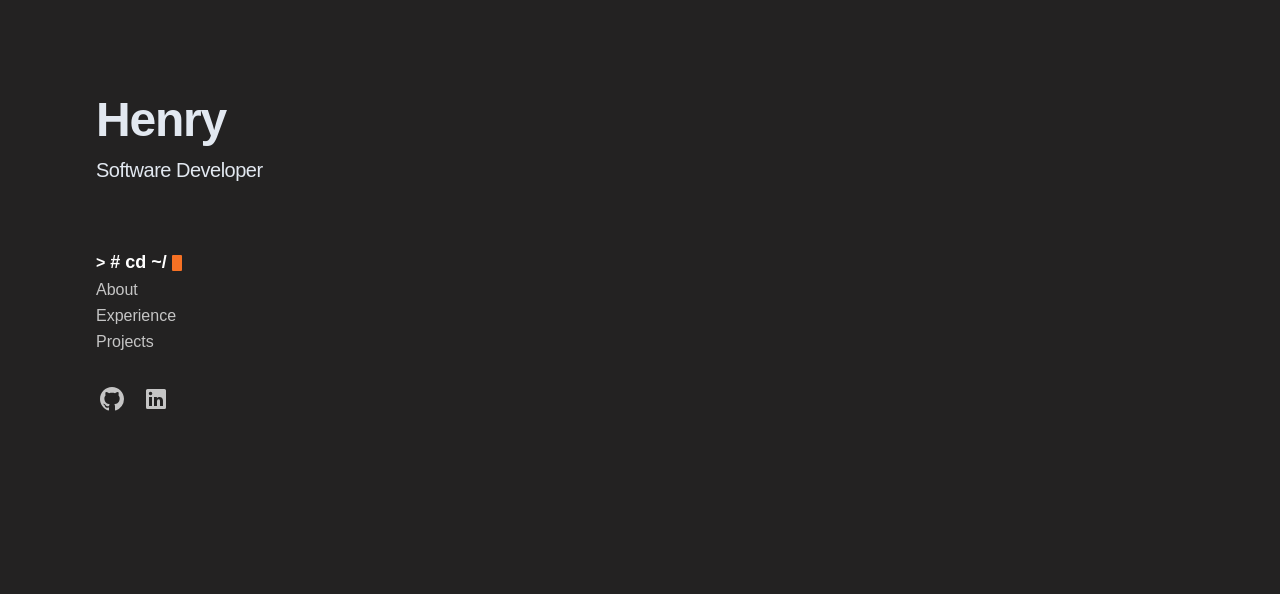
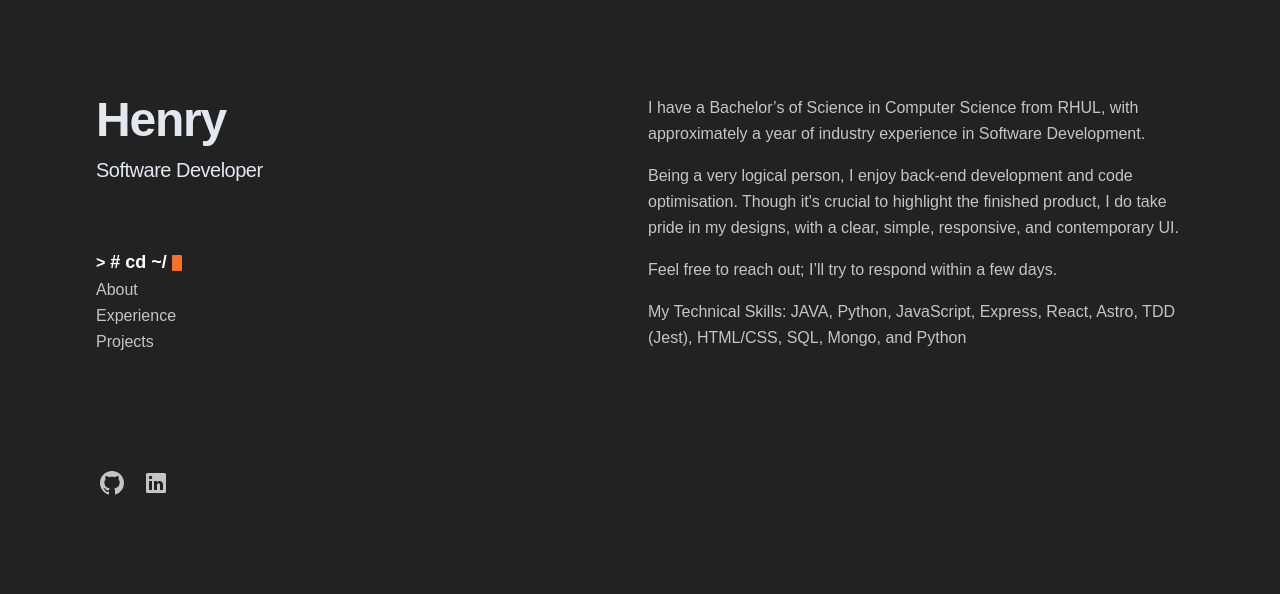
Before and after one commit to UCEHenry/portfolio, an Astro site: page / in a window 1280 px wide. Built offline with nearby package versions, Linux system fonts and the light colour scheme; Astro itself is replaced by a stand-in of ours; a web font is replaced by a local one.

Commit message:
Updated README, added the about section

```diff
--- a/src/pages/index.astro
+++ b/src/pages/index.astro
@@ -6,11 +6,11 @@ import Component from '../components/Component.astro';
 
 <Layout title='Henry'>
 	<div class="main-container">
-		<div class="big-screen-view">
+		<div class="dual-big-screen-container">
 			<header class="sticky-left-header">
 				<div>
 					<h1 class="text-4xl font-bold tracking-tight text-slate-200 sm:text-5xl">Henry</h1>
-					<h2 class="mt-3 text-lg font-medium tracking-tight text-slate-200 sm:text-xl">Software Developer</h2>
+					<h2 class="mt-3 text-lg tracking-tight text-slate-200 sm:text-xl">Software Developer</h2>
 					<nav>
 						<ul class="list-spacing">
 							<div class="text-script-logo">
@@ -34,7 +34,7 @@ import Component from '../components/Component.astro';
 				{
 					SOCIALS.length && (
 						<ul
-						class="ml-1 mt-8 flex items-center justify-center lg:justify-normal"
+						class="ml-1 mt-8 flex items-center lg:justify-normal"
 						aria-label="Social media"
 						>
 						{SOCIALS.map((social) => (
@@ -56,6 +56,42 @@ import Component from '../components/Component.astro';
 				}
 			</header>
 
+			<main id="content" class="pt-24 lg:w-1/2 lg:py-24">
+				<section
+					id="about"
+					class="mb-16 scroll-mt-16 md:mb-24 lg:mb-36 lg:scroll-mt-24"
+					aria-label="About me"
+				>
+					<div class="sticky top-0 z-20 -mx-6 mb-4 w-screen px-6 py-3 backdrop-blur-lg md:-mx-12 md:px-12 lg:sr-only lg:relative lg:top-auto lg:mx-auto lg:w-full lg:px-0 lg:py-0 lg:opacity-0">
+						<h2 class="text-sm font-bold uppercase tracking-widest text-neutral-200 lg:sr-only">
+							About
+						</h2>
+					</div>
+					<div>
+						<div class="mb-4 space-y-4">
+							<p>
+								I have a Bachelor’s of Science in Computer Science from RHUL,
+								with approximately a year of industry experience in Software
+								Development.
+							</p>
+							<p>
+								Being a very logical person, I enjoy back-end development
+								and code optimisation. Though it's crucial to highlight the
+								finished product, I do take pride in my designs, with a clear,
+								simple, responsive, and contemporary UI.
+							</p>
+							<p>
+								Feel free to reach out; I’ll try to respond within a few days.
+							</p>
+							<p>
+								My Technical Skills:
+								JAVA, Python, JavaScript, Express, React, Astro,
+								TDD (Jest), HTML/CSS, SQL, Mongo, and Python
+							</p>
+						</div>
+					</div>
+				</section>
+			</main>
 		</div>
 	</div>
 </Layout>
--- a/src/styles/global.css
+++ b/src/styles/global.css
@@ -45,7 +45,7 @@
 }
 
 @media (min-width: 1024px) {
-  .big-screen-view {
+  .dual-big-screen-container {
     display: flex;
     justify-content: space-between;
     gap: 1rem;
@@ -76,7 +76,7 @@
   display: flex;
   align-items: center;
   text-decoration: none;
-  font-weight: 700;
+  font-weight: 600;
 }
 
 .text-script-logo-mark {
```
Also changed, not shown: README.md.
